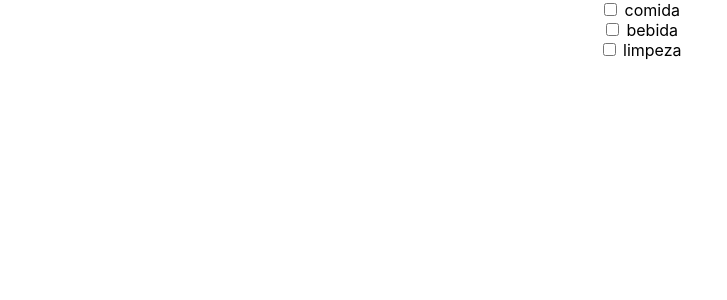
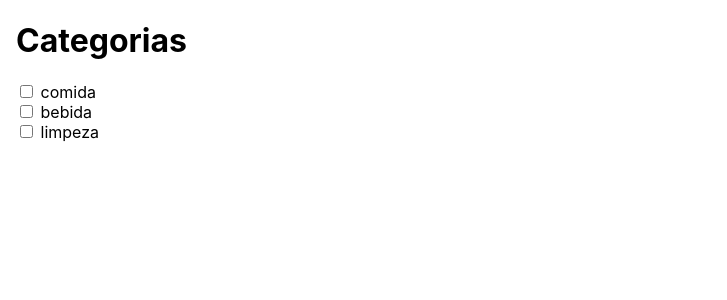
Before and after one commit to dpjoaopedro/react-checkbox, a React (Create React App) app: page / in a window 1280 px wide. Shown: the top 300 px of the page, without its empty margins (0-727 px from the left). Built offline with nearby package versions, Linux system fonts and the light colour scheme.

Commit message:
adjust css

```diff
--- a/src/App.css
+++ b/src/App.css
@@ -1,5 +1,5 @@
-.App {
-  text-align: center;
+.app {
+  margin: 16px
 }
 
 .card {
@@ -8,10 +8,20 @@
   border-radius: 5px;
   width: 100px;
   height: 100px;
+  text-align: center;
 }
 
 .container {
   display: flex;
+  flex-wrap: wrap;
   gap: 10px;
   padding: 2px 16px;
 }
+
+.flex {
+  display: flex;
+}
+
+.checkbox-container {
+  min-width: 100px;
+}
--- a/src/App.tsx
+++ b/src/App.tsx
@@ -39,7 +39,11 @@ function App() {
     .filter((categoria) => categoria.selecionado)
     .map((categoria) => categoria.nome);
 
-  const produtosSelecionados = produtos.filter((produto) =>
+  const produtosOrdenados = produtos.sort((a, b) =>
+    a.nome.localeCompare(b.nome)
+  );
+
+  const produtosSelecionados = produtosOrdenados.filter((produto) =>
     nomeDasCategoriasSelecionadas.includes(produto.categoria)
   );
 
@@ -50,8 +54,12 @@ function App() {
   ));
 
   return (
-    <div className="App">
-      {categoriasCheckbox} <div className="container">{produtosCard}</div>
+    <div className="app">
+      <h1>Categorias</h1>
+      <div className="flex">
+        <div className="checkbox-container">{categoriasCheckbox}</div>
+        <div className="container">{produtosCard}</div>
+      </div>
     </div>
   );
 }
```
